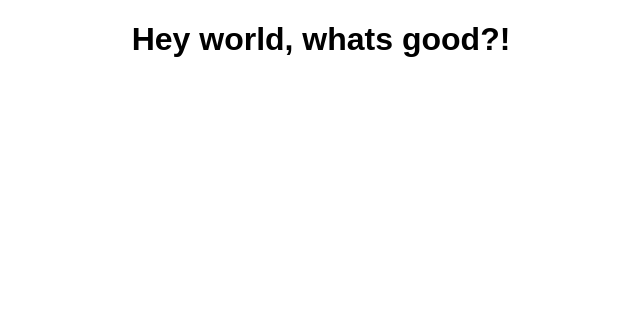
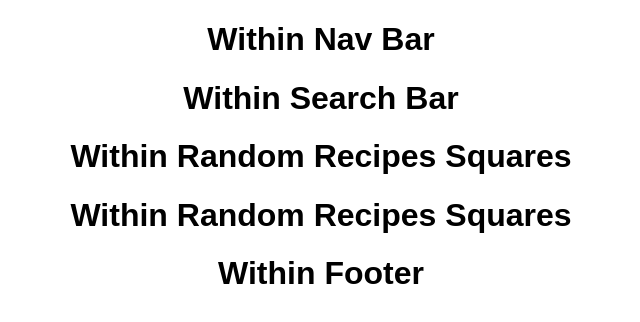
Before and after one commit to lex847/FitFoodie-RecipeSearch, a React (Create React App) app in the folder fitfoodie-recipesearch/: page / in a window 1280 px wide. Shown: the top 322 px of the page, without its empty margins (319-959 px from the left). Built offline with nearby package versions, Linux system fonts and the light colour scheme.

Commit message:
Imported components to app.js

```diff
--- a/fitfoodie-recipesearch/src/App.js
+++ b/fitfoodie-recipesearch/src/App.js
@@ -1,11 +1,20 @@
 import React, { Component } from 'react';
+import NavBar from './Components/NavBar/NavBar.js';
+import SearchBar from './Components/SearchBar/SearchBar.js';
+import QuickLinks from './Components/QuickLinkCarousel/QuickLinks.js';
+import RandomSelectedRecipes from './Components/RandomlySelectedRecipes/RandomRecipesSquares.js';
+import Footer from './Components/Footer/Footer.js';
 import './App.css';
 
 class App extends Component {
     render() {
         return (
             <div className="App">
-                <h1>Hey world, whats good?!</h1>
+                <NavBar />
+                <SearchBar />
+                <QuickLinks />
+                <RandomSelectedRecipes />
+                <Footer />
             </div>
         );
     }
--- /dev/null
+++ b/fitfoodie-recipesearch/src/Components/Footer/Footer.js
@@ -0,0 +1,14 @@
+import React, { Component } from 'react';
+import './Footer.css';
+
+class Footer extends Component {
+    render(){
+        return(
+            <div>
+                <h1>Within Footer</h1>
+            </div>
+        )
+    }
+}
+
+export default Footer;
```
Also changed, not shown: fitfoodie-recipesearch/src/Components/Footer/Footer.css (added).
